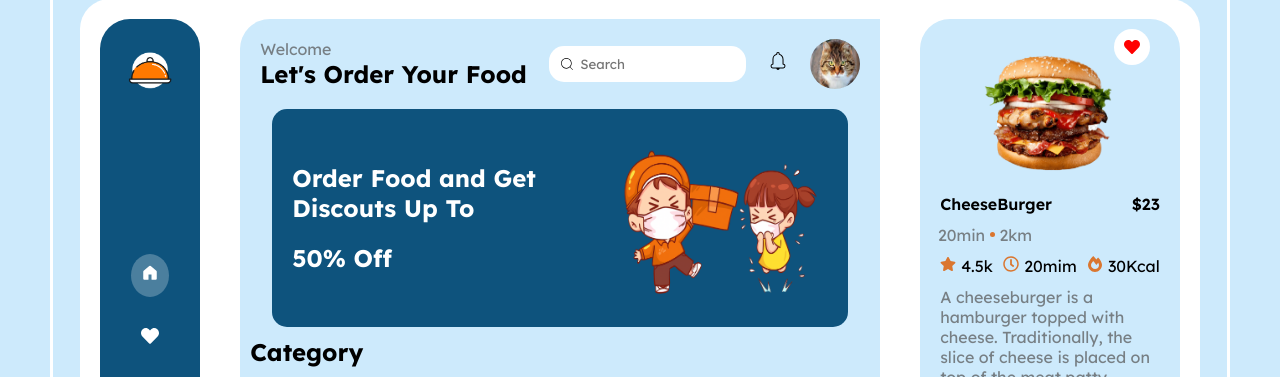
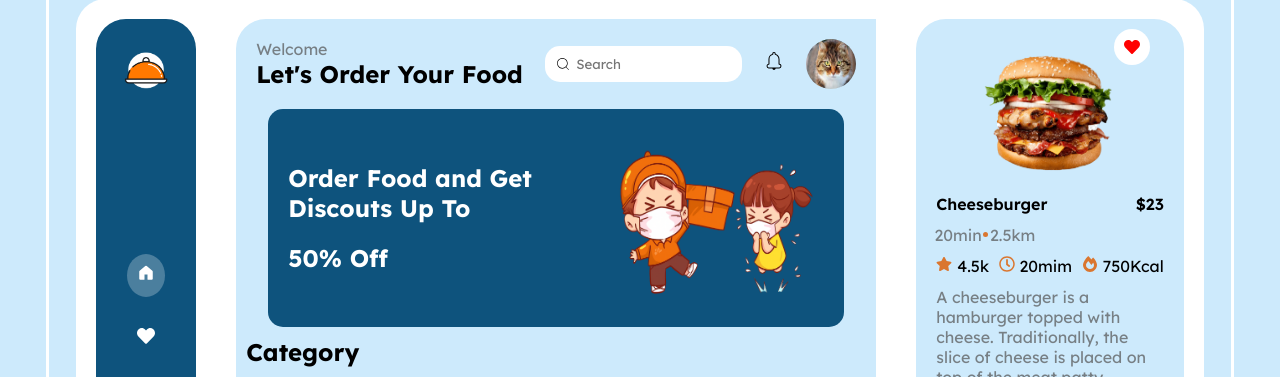
Before and after one commit to LaizaRS/Desafio-code-queens, a React (Vite) app: page / in a window 1280 px wide. Shown: the top 377 px of the page. Built offline with nearby package versions, Linux system fonts and the light colour scheme.

Commit message:
remove os componentes de dentro do header,  coloca no main e deixa o componente favorito dinamico

```diff
--- a/src/componentes/categorias/Categorias.jsx
+++ b/src/componentes/categorias/Categorias.jsx
@@ -6,16 +6,16 @@ function Categorias({ categoria, setCategoria }) {
     <section className="categorias">
       <h2>Category</h2>
       <div className="display-flex">
-        {categorias.map((cat) => {
+        {categorias.map((category) => {
           let classe = 'categoria';
-          if (categoria === cat.target) {
-            classe += ' categoria-selecionada'; // adiciona a classe extra se for a ativa
+          if (categoria === category.target) {
+            classe += ' categoria-selecionada';
           }
 
           return (
-            <div key={cat.id} className={classe} onClick={() => setCategoria(cat.target)}>
-              <img className="icone" src={cat.icone} alt={cat.nome} />
-              <span className="display-flex">{cat.nome}</span>
+            <div key={category.id} className={classe} onClick={() => setCategoria(category.target)}>
+              <img className="icone" src={category.icone} alt={category.nome} />
+              <span className="display-flex">{category.nome}</span>
             </div>
           );
         })}
--- a/src/componentes/favoritos/Favoritos.jsx
+++ b/src/componentes/favoritos/Favoritos.jsx
@@ -2,42 +2,44 @@ import { FaFireAlt, FaHeart, FaRegClock, FaStar } from 'react-icons/fa';
 
 import './favoritos.css';
 
-function Favoritos() {
+function Favoritos({ produtoSelecionado }) {
+  console.log('produtoFavorito', produtoSelecionado);
   return (
     <section className="favoritos">
       <div className="inline">
-        <img className="img-favoritos" src="./img/hamburger0.png" alt="" />
+        <img
+          className="img-favoritos"
+          src={produtoSelecionado.imgSrc}
+          alt={produtoSelecionado.nome}
+        />
         <div className="coracao">
           <FaHeart />
         </div>
       </div>
       <div className="display-flex">
-        <p className="nome-comida-favoritos">CheeseBurger</p>{' '}
-        <p className="nome-comida-favoritos">$23</p>
+        <p className="nome-comida-favoritos">{produtoSelecionado.nome}</p>{' '}
+        <p className="nome-comida-favoritos">${produtoSelecionado.valor}</p>
       </div>
       <div className="display-flex-favoritos">
-        <p className="desbotado">20min</p>
+        <p className="desbotado">{produtoSelecionado.tempo}min</p>
         <p className="dot"></p>
-        <p className="desbotado">2km</p>
+        <p className="desbotado">{produtoSelecionado.distancia}km</p>
       </div>
       <div className="display-flex  margin-bottom">
         <div className="display-flex-sem-justify-content">
           <FaStar className="laranja" />
-          <p>4.5k</p>
+          <p>{produtoSelecionado.estrelas}k</p>
         </div>
         <div className="display-flex-sem-justify-content">
           <FaRegClock className="laranja" />
-          <p>20mim</p>
+          <p>{produtoSelecionado.tempo}mim</p>
         </div>
         <div className="display-flex-sem-justify-content">
           <FaFireAlt className="laranja" />
-          <p>30Kcal</p>
+          <p>{produtoSelecionado.calorias}Kcal</p>
         </div>
       </div>
-      <p className="desbotado margin-bottom">
-        A cheeseburger is a hamburger topped with cheese. Traditionally, the slice of cheese is
-        placed on top of the meat patty.
-      </p>
+      <p className="desbotado margin-bottom">{produtoSelecionado.description}</p>
       <button className="add-to-cart">Add to Cart</button>
     </section>
   );
--- a/src/componentes/header/Header.jsx
+++ b/src/componentes/header/Header.jsx
@@ -1,13 +1,8 @@
-import { useState } from 'react';
 import { CiBellOn, CiSearch } from 'react-icons/ci';
 
-import Categorias from '../categorias/Categorias';
-import MenuPopular from '../menuPopular/MenuPopular';
 import './header.css';
 
 function Header() {
-  const [categoria, setCategoria] = useState('hamburgers');
-
   return (
     <header>
       <div className="primeira-parte">
@@ -35,8 +30,6 @@ function Header() {
         </div>
         <img src="./img/imagem01.png" alt="desenho de entregador entregando a comida" />
       </section>
-      <Categorias categoria={categoria} setCategoria={setCategoria} />
-      <MenuPopular categoriaSelecionada={categoria} />
     </header>
   );
 }
--- a/src/componentes/header/header.css
+++ b/src/componentes/header/header.css
@@ -1,7 +1,4 @@
-header {
-  background-color: #CDEAFC;
-  border-radius: 30px 0 0 30px;
-}
+
 
 .primeira-parte {
   display: flex;
@@ -16,10 +13,6 @@ header {
 
 header h1  {
   font-size: x-large;
-}
-
-input{
-
 }
 
 .perfil {
--- a/src/componentes/main/Main.jsx
+++ b/src/componentes/main/Main.jsx
@@ -1,16 +1,34 @@
+import { useState } from 'react';
+import categoriasEProdutos from '../../services/Mocks/categoriasEProdutos';
+import Categorias from '../categorias/Categorias';
 import Delivery from '../delivery/Delivery';
 import Favoritos from '../favoritos/Favoritos';
 import Header from '../header/Header';
+import MenuPopular from '../menuPopular/MenuPopular';
 import NavBar from '../navbar/NavBar';
 import './main.css';
 
 function Main() {
+  const [categoria, setCategoria] = useState('hamburgers');
+
+  const [produtoSelecionado, setProdutoSelecionado] = useState(
+    categoriasEProdutos['hamburgers'][0],
+  );
+
   return (
     <main>
       <NavBar />
-      <Header />
+      <div className="header-categorias-menupopular">
+        <Header />
+        <Categorias categoria={categoria} setCategoria={setCategoria} />
+        <MenuPopular
+          categoriaSelecionada={categoria}
+          produtoSelecionado={produtoSelecionado}
+          setProdutoSelecionado={setProdutoSelecionado}
+        />
+      </div>
       <div className="favoritos-e-delivery">
-        <Favoritos />
+        <Favoritos produtoSelecionado={produtoSelecionado} />
         <Delivery />
       </div>
     </main>
--- a/src/componentes/main/main.css
+++ b/src/componentes/main/main.css
@@ -22,6 +22,11 @@ main::before {
   z-index: -1;
 }
 
+.header-categorias-menupopular{
+    background-color: #CDEAFC;
+  border-radius: 30px 0 0 30px;
+}
+
 .favoritos-e-delivery {
   display: flex;
   flex-direction: column;
--- a/src/componentes/menuPopular/MenuPopular.jsx
+++ b/src/componentes/menuPopular/MenuPopular.jsx
@@ -2,21 +2,20 @@ import { SiFireship } from 'react-icons/si';
 import categoriasEProdutos from '../../services/Mocks/categoriasEProdutos';
 import './menuPopular.css';
 
-function MenuPopular({ categoriaSelecionada }) {
-  const produtos = categoriasEProdutos[categoriaSelecionada] || [];
+function MenuPopular({ categoriaSelecionada, produtoSelecionado, setProdutoSelecionado }) {
+  const produtos = categoriasEProdutos[categoriaSelecionada];
 
   return (
     <section className="menu-popular">
       <div className="fogo-popular-menu">
         <SiFireship className="laranja" />
-
         <h2>Popular Menu</h2>
       </div>
 
       <div className="display-flex">
         {produtos.length > 0 ? (
           produtos.map((item) => (
-            <div className="card" key={item.id}>
+            <div className="card" key={item.id} onClick={() => setProdutoSelecionado(item)}>
               <img className="comida-img" src={item.imgSrc} alt={item.nome} />
               <p className="nome-comida">{item.nome}</p>
               <div className="display-flex-itens-center-space-around">
```
